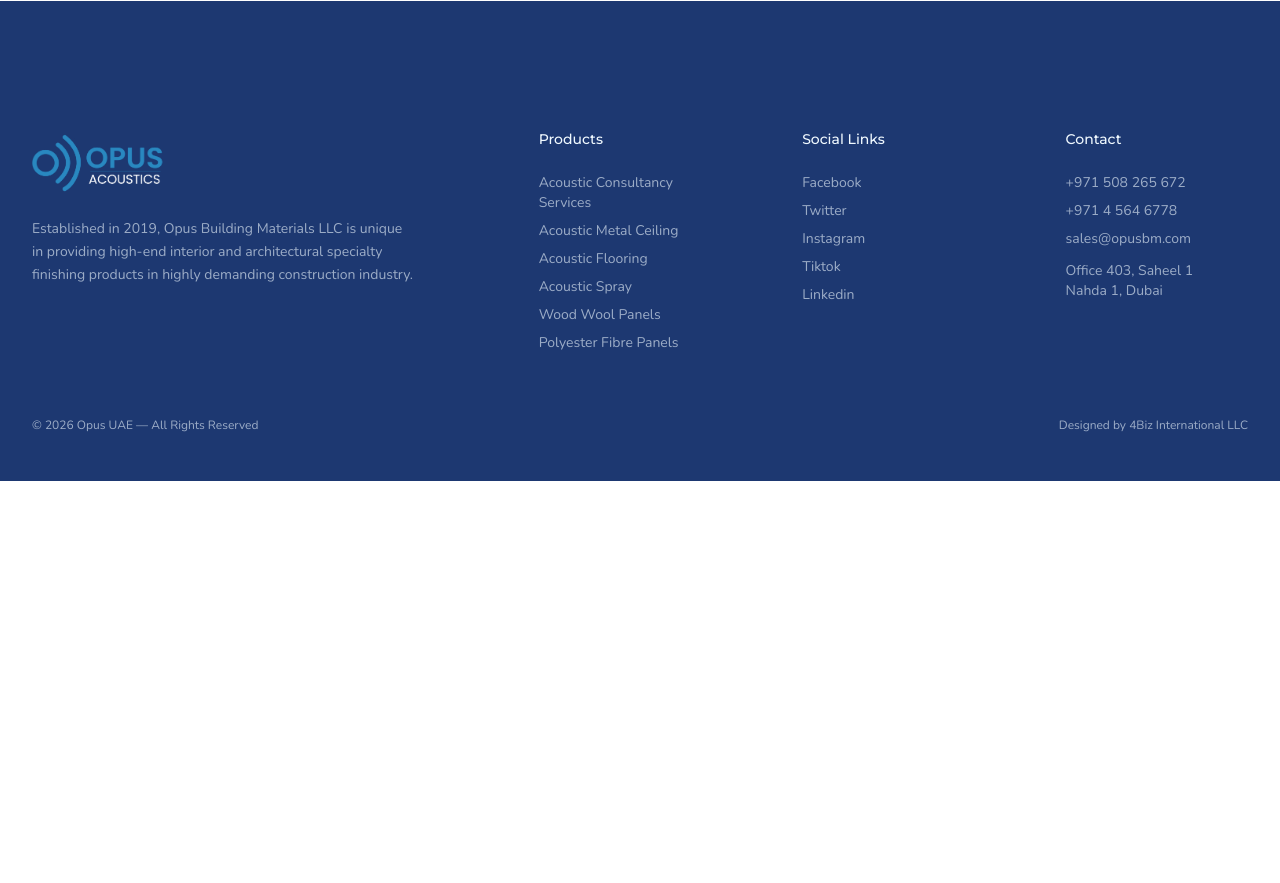
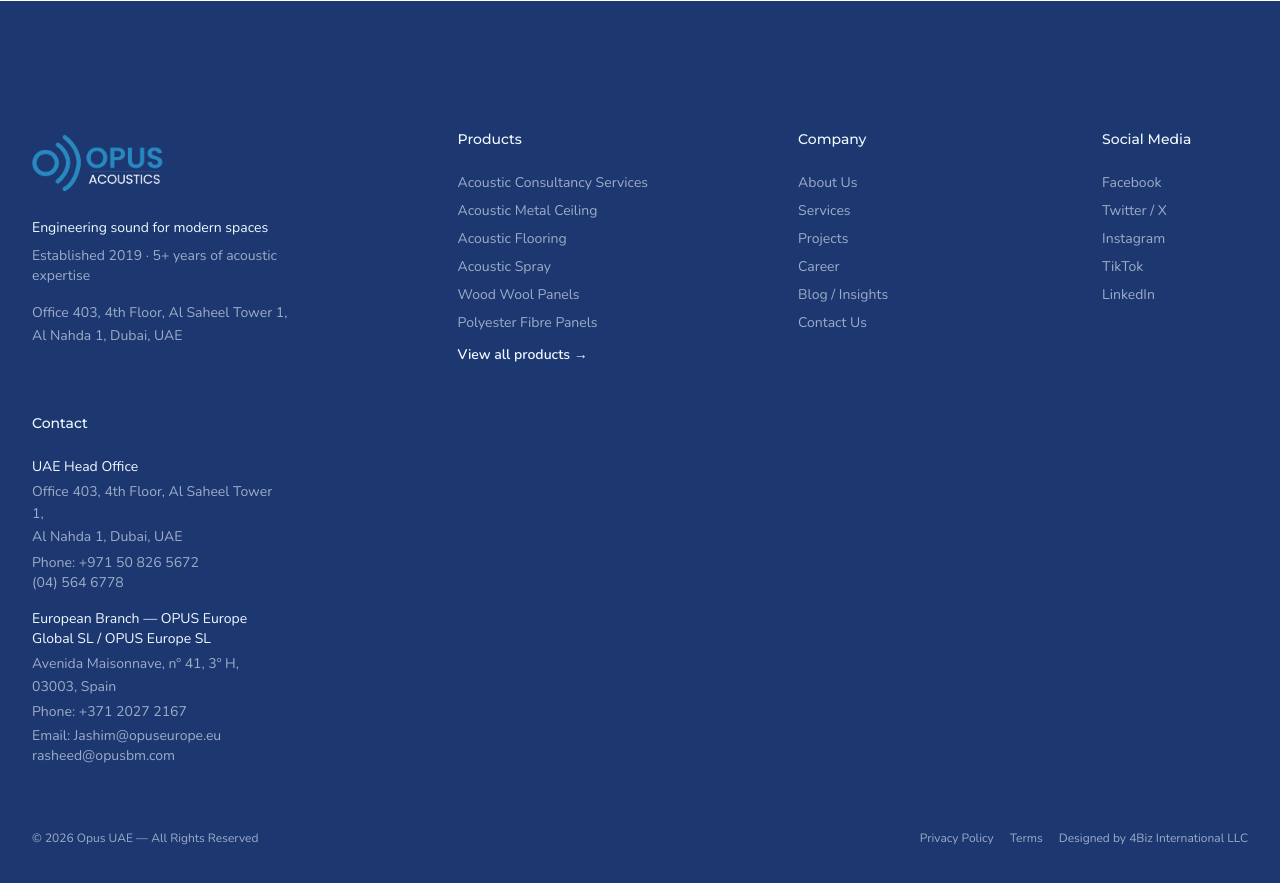
Before and after one commit to ToxicNinja12/opus, a React (Vite) app: page / in a window 1280 px wide. Shown: the part 7200-8083 px from the top of the page. Before the commit the page ends 7681 px from the top, so only its background shows below. Built offline with nearby package versions, Linux system fonts and the light colour scheme.

Commit message:
Rewrite footer section

```diff
--- a/src/sections/Footer.jsx
+++ b/src/sections/Footer.jsx
@@ -5,18 +5,26 @@
     <footer className="bg-secondary pt-16 sm:pt-20 lg:pt-32 pb-12 px-4 sm:px-6 lg:px-8">
       <div className="w-full max-w-7xl mx-auto">
         <div className="flex flex-wrap justify-between gap-y-12 lg:gap-x-8">
-          <div className="w-full md:w-[45%] lg:w-[35%] flex flex-col items-center md:items-start text-center md:text-left">
+          {/* Column 1 — Brand */}
+          <div className="w-full md:w-[45%] lg:w-[25%] flex flex-col items-center md:items-start text-center md:text-left">
             <a href="#">
               <img src={Logo} alt="Opus Acoustics Logo" width={180} />
             </a>
-            <p className="text-sm text-sky-50/60 mt-6 max-w-sm leading-relaxed">
-              Established in 2019, Opus Building Materials LLC is unique in
-              providing high-end interior and architectural specialty finishing
-              products in highly demanding construction industry.
+            <p className="text-sm text-sky-50 mt-6">
+              Engineering sound for modern spaces
             </p>
+            <p className="text-sm text-sky-50/60 mt-2">
+              Established 2019 · 5+ years of acoustic expertise
+            </p>
+            <address className="not-italic text-sm text-sky-50/60 mt-4 leading-relaxed">
+              Office 403, 4th Floor, Al Saheel Tower 1,
+              <br />
+              Al Nahda 1, Dubai, UAE
+            </address>
           </div>
 
-          <div className="w-full md:w-[45%] lg:w-[15%] flex flex-col items-center md:items-start text-center md:text-left">
+          {/* Column 2 — Products */}
+          <div className="w-full md:w-[45%] lg:w-[18%] flex flex-col items-center md:items-start text-center md:text-left">
             <h3 className="text-sm text-sky-50 font-lead">Products</h3>
             <div className="flex flex-col gap-2 mt-6">
               <a
@@ -55,11 +63,61 @@
               >
                 Polyester Fibre Panels
               </a>
+              <a
+                href="#"
+                className="text-sm text-sky-50 font-semibold hover:text-sky-50/80 transition-colors mt-1"
+              >
+                View all products &rarr;
+              </a>
             </div>
           </div>
 
+          {/* Column 3 — Company / Quick Links */}
           <div className="w-full md:w-[45%] lg:w-[15%] flex flex-col items-center md:items-start text-center md:text-left">
-            <h3 className="text-sm text-sky-50 font-lead">Social Links</h3>
+            <h3 className="text-sm text-sky-50 font-lead">Company</h3>
+            <div className="flex flex-col gap-2 mt-6">
+              <a
+                href="#about-us"
+                className="text-sm text-sky-50/60 hover:text-sky-50 transition-colors"
+              >
+                About Us
+              </a>
+              <a
+                href="#our-services"
+                className="text-sm text-sky-50/60 hover:text-sky-50 transition-colors"
+              >
+                Services
+              </a>
+              <a
+                href="#"
+                className="text-sm text-sky-50/60 hover:text-sky-50 transition-colors"
+              >
+                Projects
+              </a>
+              <a
+                href="#"
+                className="text-sm text-sky-50/60 hover:text-sky-50 transition-colors"
+              >
+                Career
+              </a>
+              <a
+                href="#"
+                className="text-sm text-sky-50/60 hover:text-sky-50 transition-colors"
+              >
+                Blog / Insights
+              </a>
+              <a
+                href="#"
+                className="text-sm text-sky-50/60 hover:text-sky-50 transition-colors"
+              >
+                Contact Us
+              </a>
+            </div>
+          </div>
+
+          {/* Column 4 — Social Media */}
+          <div className="w-full md:w-[45%] lg:w-[12%] flex flex-col items-center md:items-start text-center md:text-left">
+            <h3 className="text-sm text-sky-50 font-lead">Social Media</h3>
             <div className="flex flex-col gap-2 mt-6">
               <a
                 href="#"
@@ -71,7 +129,7 @@
                 href="#"
                 className="text-sm text-sky-50/60 hover:text-sky-50 transition-colors"
               >
-                Twitter
+                Twitter / X
               </a>
               <a
                 href="#"
@@ -83,58 +141,96 @@
                 href="#"
                 className="text-sm text-sky-50/60 hover:text-sky-50 transition-colors"
               >
-                Tiktok
+                TikTok
               </a>
               <a
                 href="#"
                 className="text-sm text-sky-50/60 hover:text-sky-50 transition-colors"
               >
-                Linkedin
+                LinkedIn
               </a>
             </div>
           </div>
 
-          <div className="w-full md:w-[45%] lg:w-[15%] flex flex-col items-center md:items-start text-center md:text-left">
+          {/* Column 5 — Contact */}
+          <div className="w-full md:w-[45%] lg:w-[20%] flex flex-col items-center md:items-start text-center md:text-left">
             <h3 className="text-sm text-sky-50 font-lead">Contact</h3>
-            <div className="flex flex-col gap-2 mt-6">
+            <div className="flex flex-col gap-4 mt-6">
+              <div>
+                <p className="text-sm text-sky-50 mb-1">UAE Head Office</p>
+                <address className="not-italic text-sm text-sky-50/60 leading-relaxed mb-1">
+                  Office 403, 4th Floor, Al Saheel Tower 1,
+                  <br />
+                  Al Nahda 1, Dubai, UAE
+                </address>
                 <a
-                href="#"
-                className="text-sm text-sky-50/60 hover:text-sky-50 transition-colors"
+                  href="tel:+971508265672"
+                  className="text-sm text-sky-50/60 hover:text-sky-50 transition-colors block"
                 >
-                +971 508 265 672
+                  Phone: +971 50 826 5672
                 </a>
                 <a
-                href="#"
-                className="text-sm text-sky-50/60 hover:text-sky-50 transition-colors"
+                  href="tel:+97145646778"
+                  className="text-sm text-sky-50/60 hover:text-sky-50 transition-colors block"
                 >
-                +971 4 564 6778
+                  (04) 564 6778
+                </a>
+              </div>
+
+              <div>
+                <p className="text-sm text-sky-50 mb-1">
+                  European Branch — OPUS Europe Global SL / OPUS Europe SL
+                </p>
+                <address className="not-italic text-sm text-sky-50/60 leading-relaxed mb-1">
+                  Avenida Maisonnave, nº 41, 3º H,
+                  <br />
+                  03003, Spain
+                </address>
+                <a
+                  href="tel:+37120272167"
+                  className="text-sm text-sky-50/60 hover:text-sky-50 transition-colors block mb-1"
+                >
+                  Phone: +371 2027 2167
                 </a>
                 <a
-                href="#"
-                className="text-sm text-sky-50/60 hover:text-sky-50 transition-colors"
+                  href="mailto:Jashim@opuseurope.eu"
+                  className="text-sm text-sky-50/60 hover:text-sky-50 transition-colors block"
                 >
-                sales@opusbm.com
+                  Email: Jashim@opuseurope.eu
                 </a>
                 <a
-                href="#"
-                className="text-sm text-sky-50/60 hover:text-sky-50 transition-colors mt-1"
+                  href="mailto:rasheed@opusbm.com"
+                  className="text-sm text-sky-50/60 hover:text-sky-50 transition-colors block"
                 >
-                <address className="not-italic">
-                  Office 403, Saheel 1<br />
-                  Nahda 1, Dubai
-                </address>
+                  rasheed@opusbm.com
                 </a>
               </div>
             </div>
           </div>
+        </div>
 
+        {/* Bottom bar */}
         <div className="flex flex-col md:flex-row items-center justify-between gap-4 mt-12 lg:mt-16">
           <p className="text-xs text-sky-50/60">
             © 2026 Opus UAE &mdash; All Rights Reserved
           </p>
+          <div className="flex items-center gap-4">
+            <a
+              href="#"
+              className="text-xs text-sky-50/60 hover:text-sky-50 transition-colors"
+            >
+              Privacy Policy
+            </a>
+            <a
+              href="#"
+              className="text-xs text-sky-50/60 hover:text-sky-50 transition-colors"
+            >
+              Terms
+            </a>
             <p className="text-xs text-sky-50/60">
               Designed by 4Biz International LLC
             </p>
+          </div>
         </div>
       </div>
     </footer>
```
Lines whose indentation alone changed are shown as unchanged.
